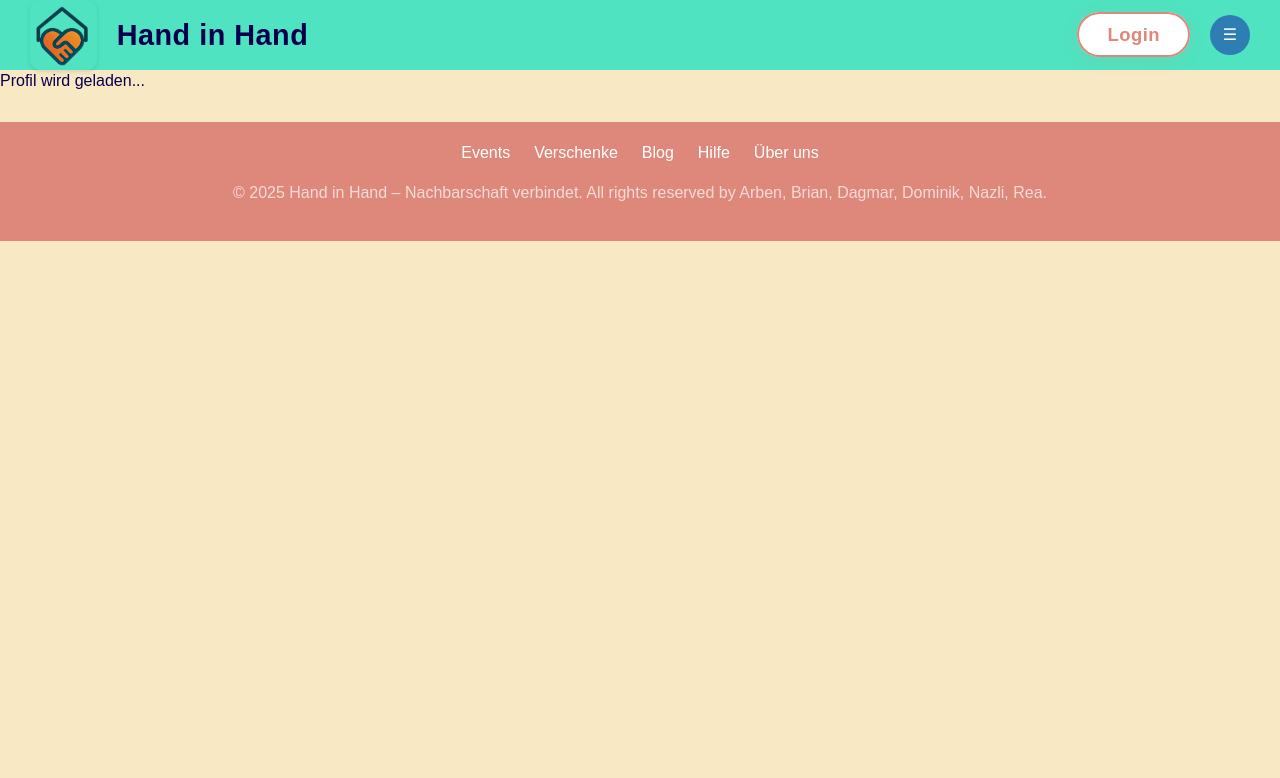
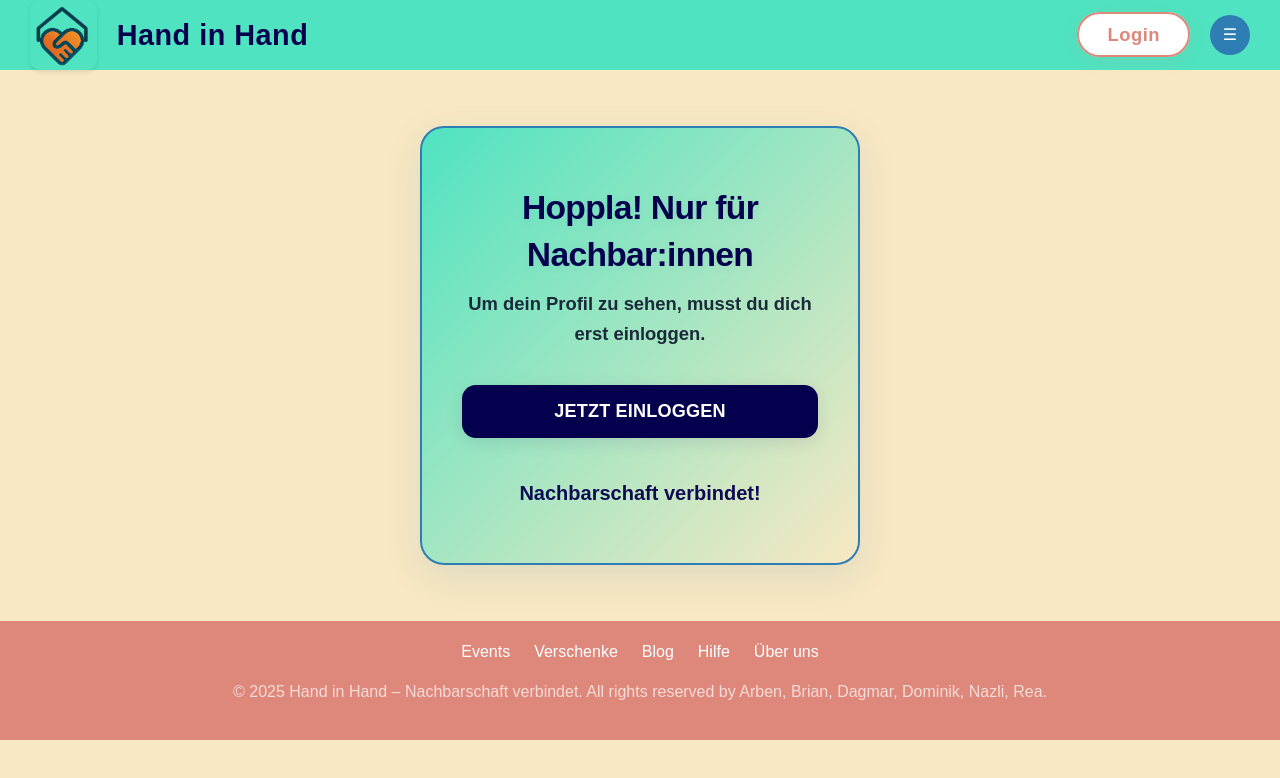
Before and after one commit to RRHor/AbschlussprojektNeu, a React (Vite) app in the folder hand-frontend/: page /profile in a window 1280 px wide. Shown: the top 778 px of the page. Built offline with nearby package versions, Linux system fonts and the light colour scheme.

Commit message:
feat: Enhance user experience on Profile page with loading state and login prompt

```diff
--- a/hand-frontend/src/pages/Profile/Profile.jsx
+++ b/hand-frontend/src/pages/Profile/Profile.jsx
@@ -62,6 +62,7 @@ const Profile = () => {
       }
     };
     if (!authLoading && user) fetchUserData();
+    if (!authLoading && !user) setIsLoading(false); // <-- Fix: Ladezustand beenden, wenn kein User
   }, [user, authLoading]);
 
   const handleEdit = () => {
@@ -158,7 +159,84 @@ const Profile = () => {
     return <div>{error}</div>;
   }
   if (!user) {
-    return <div>Kein Benutzer gefunden. Bitte einloggen!</div>;
+    return (
+      <section
+        className="profile-locked"
+        aria-labelledby="profile-locked-title"
+        style={{
+          background: 'linear-gradient(135deg, #4FE3C1 0%, #F8E8C3 100%)',
+          borderRadius: '24px',
+          boxShadow: '0 12px 36px rgba(46,126,179,0.13)',
+          padding: '3.5rem 2.5rem',
+          margin: '3.5rem auto',
+          maxWidth: 440,
+          textAlign: 'center',
+          color: '#05004E',
+          border: '2px solid #2E7EB3',
+          position: 'relative',
+          overflow: 'hidden',
+        }}
+      >
+        <h2
+          id="profile-locked-title"
+          style={{
+            fontWeight: 900,
+            fontSize: '2.1rem',
+            marginBottom: '0.7rem',
+            color: '#05004E',
+            letterSpacing: '-0.02em',
+            textShadow: '0 2px 8px rgba(46,126,179,0.08)'
+          }}
+        >
+          Hoppla! Nur für Nachbar:innen
+        </h2>
+        <p style={{
+          fontSize: '1.15rem',
+          marginBottom: '1.7rem',
+          color: '#1A2A3A',
+          fontWeight: 600,
+          lineHeight: 1.6
+        }}>
+          Um dein Profil zu sehen, musst du dich erst einloggen.<br />
+        </p>
+        <a
+          href="/login"
+          className="btn btn-primary"
+          style={{
+            display: 'inline-block',
+            background: '#05004E',
+            color: '#FFFFFF',
+            fontWeight: 700,
+            padding: '0.85rem 2.2rem',
+            borderRadius: '14px',
+            fontSize: '1.13rem',
+            textDecoration: 'none',
+            boxShadow: '0 4px 18px rgba(5,0,78,0.10)',
+            marginBottom: '1.7rem',
+            letterSpacing: '0.01em',
+            border: 'none',
+            transition: 'background 0.2s, color 0.2s',
+            outline: '2px solid transparent',
+            outlineOffset: 2
+          }}
+          tabIndex={0}
+          aria-label="Jetzt einloggen und Profil ansehen"
+          onFocus={e => e.target.style.outline = '2px solid #DE887B'}
+          onBlur={e => e.target.style.outline = '2px solid transparent'}
+        >
+          Jetzt einloggen
+        </a>
+        <div style={{
+          fontSize: '1.25rem',
+          color: '#05004E',
+          fontWeight: 700,
+          marginTop: '0.5rem',
+          opacity: 0.95
+        }}>
+          Nachbarschaft verbindet!
+        </div>
+      </section>
+    );
   }
 
   return (
```
